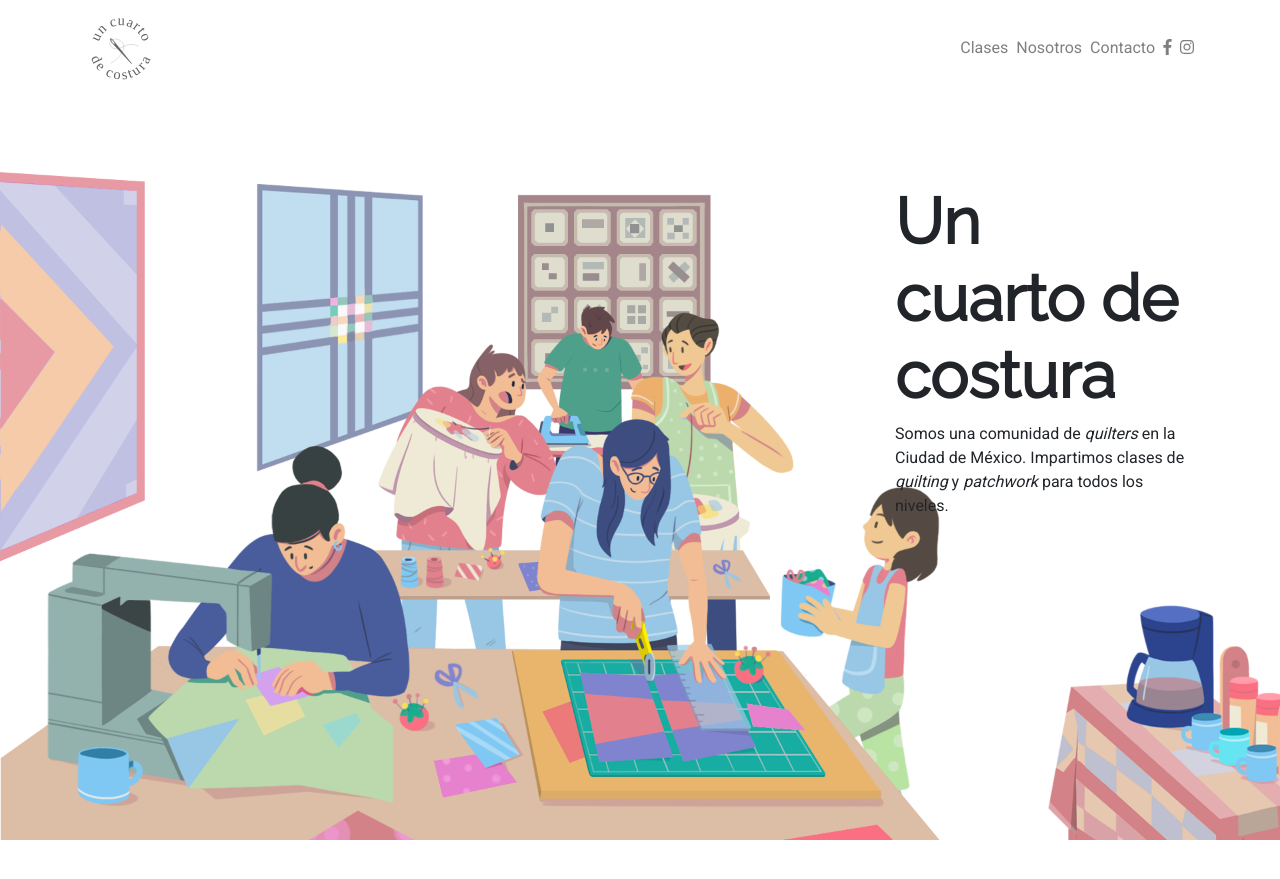
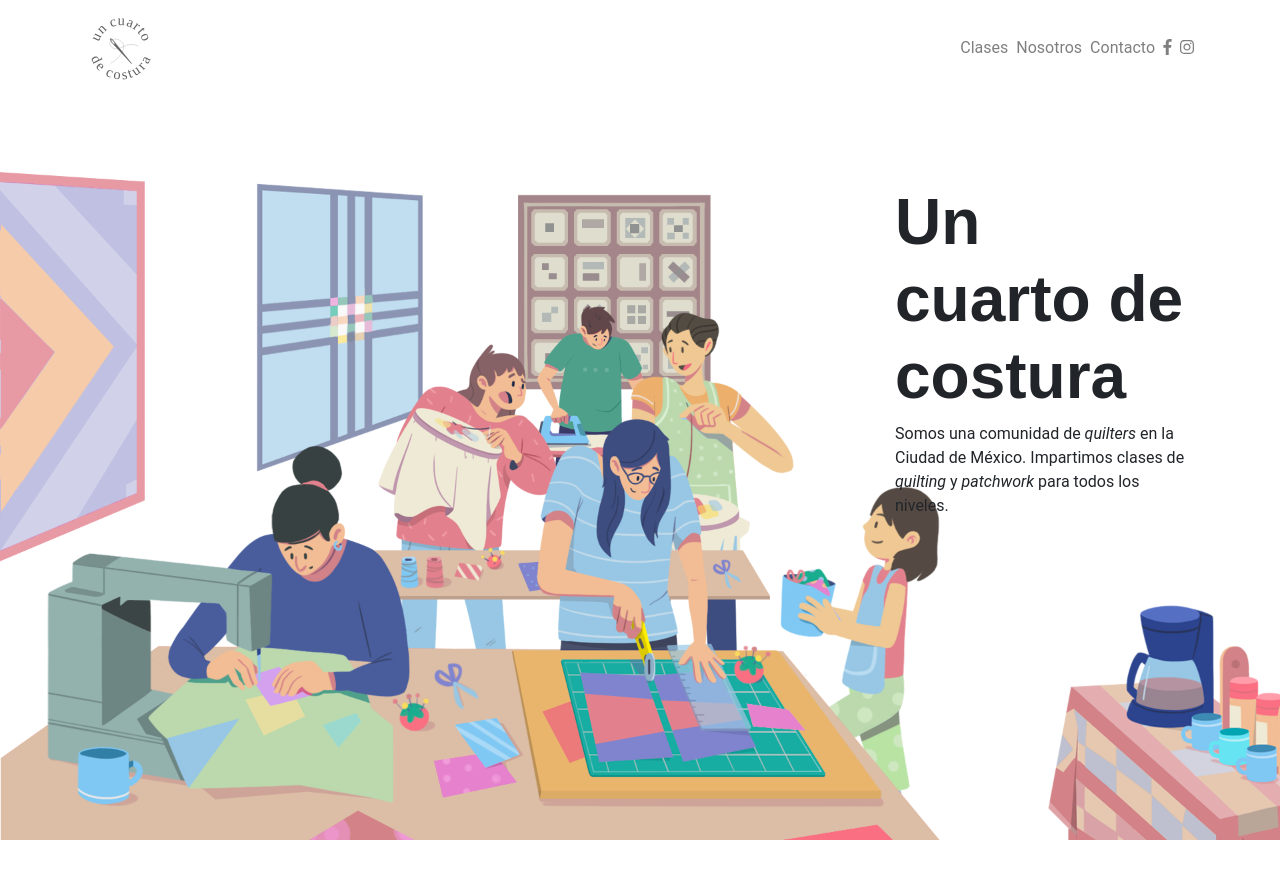
Before and after one commit to majesticness/majesticness.github.io, a Jekyll site: the page built from index.html, in a window 1280 px wide and 900 px high. Shown: the top 879 px of the window. Built offline with Jekyll 4.4.1, drawn with Linux system fonts in a browser that asks for light colours; nearby versions of some CDN libraries.

Commit message:
Update from Forestry.io mariajose.lot@gmail.com updated _layouts/default.html

```diff
--- a/_layouts/default.html
+++ b/_layouts/default.html
@@ -10,7 +10,7 @@
   <link rel="stylesheet" href="./css/main.css">
   <link rel="stylesheet" href="./assets/css/style.css">
   <title>{{ page.title }}</title>
-  <link href="https://fonts.googleapis.com/css?family=Raleway|Roboto" rel="stylesheet">
+  <link href="https://fonts.googleapis.com/css?family=Montserrat" rel="stylesheet">
   <link rel="stylesheet" href="https://unpkg.com/aos@next/dist/aos.css" />
 
   <script>
```
